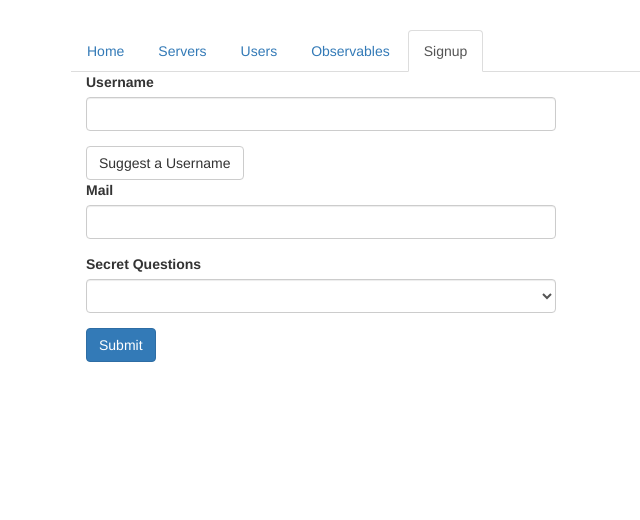
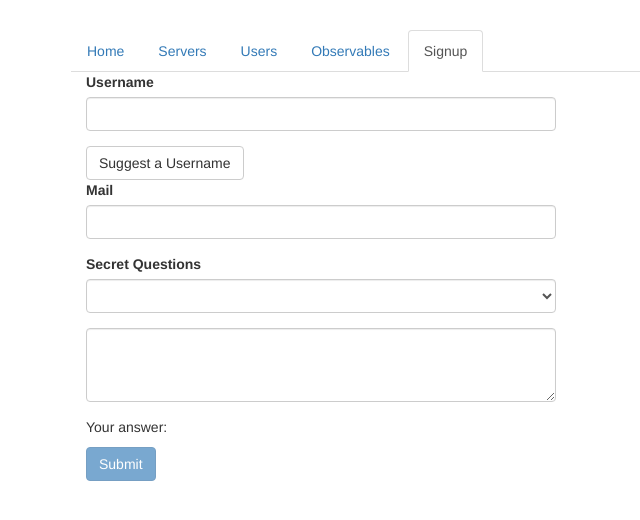
Before and after one commit to rinebob/cmp-databinding-start, an Angular app: page /signup in a window 1280 px wide. Shown: the top 520 px of the page, without its empty margins (194-834 px from the left). Built offline with nearby package versions, Linux system fonts and the light colour scheme.

Commit message:
through lec 193

```diff
--- a/src/app/signup/signup.component.css
+++ b/src/app/signup/signup.component.css
@@ -0,0 +1,3 @@
+input.ng-invalid.ng-touched, select.ng-invalid.ng-touched {
+  border: 1px solid red;
+}
--- a/src/app/signup/signup.component.html
+++ b/src/app/signup/signup.component.html
@@ -4,21 +4,52 @@
     <div id="user-data">
       <div class="form-group">
         <label for="username">Username</label>
-        <input type="text" id="username" class="form-control" ngModel name="username">
+        <input
+		type="text"
+		id="username"
+		class="form-control"
+		ngModel
+		name="username"
+		required>
       </div>
       <button class="btn btn-default" type="button">Suggest a Username</button>
       <div class="form-group">
         <label for="email">Mail</label>
-        <input type="email" id="email" class="form-control" ngModel name="email">
+        <input
+        type="email"
+        id="email"
+        class="form-control"
+        ngModel
+        name="email"
+        required
+        email
+        #email="ngModel">
       </div>
+      <span class="help-block" *ngIf="!email.valid && email.touched">Please enter a valid email address!</span>
     </div>
     <div class="form-group">
       <label for="secret">Secret Questions</label>
-      <select id="secret" class="form-control" ngModel name="secret">
+      <select
+      id="secret"
+      class="form-control"
+      [ngModel]="defaultQuestion"
+      name="secret"
+      required>
         <option value="pet">Your first Pet?</option>
         <option value="teacher">Your first teacher?</option>
       </select>
     </div>
-    <button class="btn btn-primary" type="submit">Submit</button>
+    <div class="form-group">
+      <textarea
+      class="form-control"
+      name="questionAnswer"
+      rows="3"
+      [(ngModel)]="answer"></textarea>
+    </div>
+    <p>Your answer: {{ answer }}</p>
+	<button
+	class="btn btn-primary"
+	type="submit"
+	[disabled]="!myForm.valid">Submit</button>
   </form>
 </div>
--- a/src/app/signup/signup.component.ts
+++ b/src/app/signup/signup.component.ts
@@ -7,6 +7,8 @@
   styleUrls: ['./signup.component.css']
 })
 export class SignupComponent implements OnInit {
+  defaultQuestion = 'dude';
+  answer = '';
 
   constructor() { }
 
```
